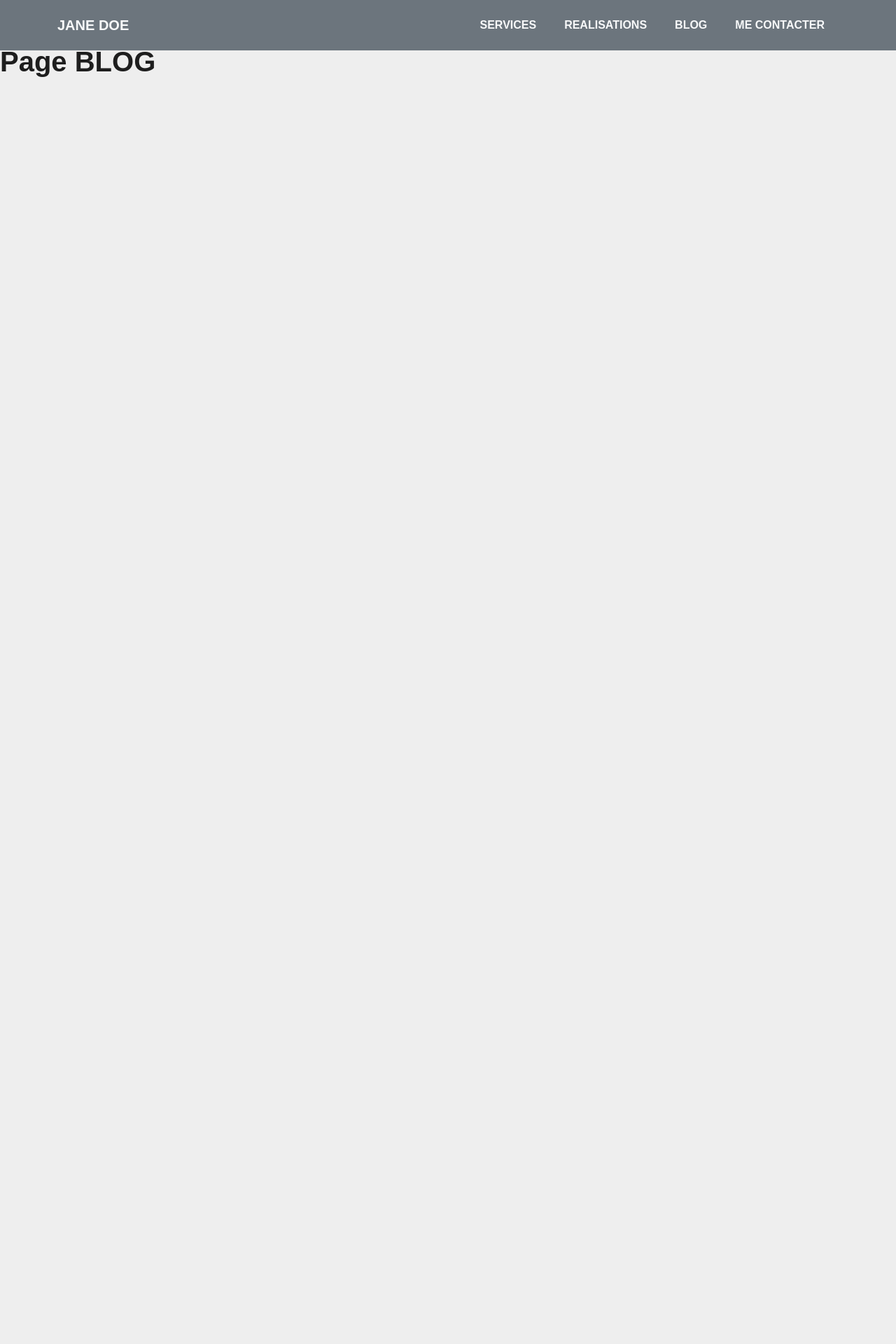
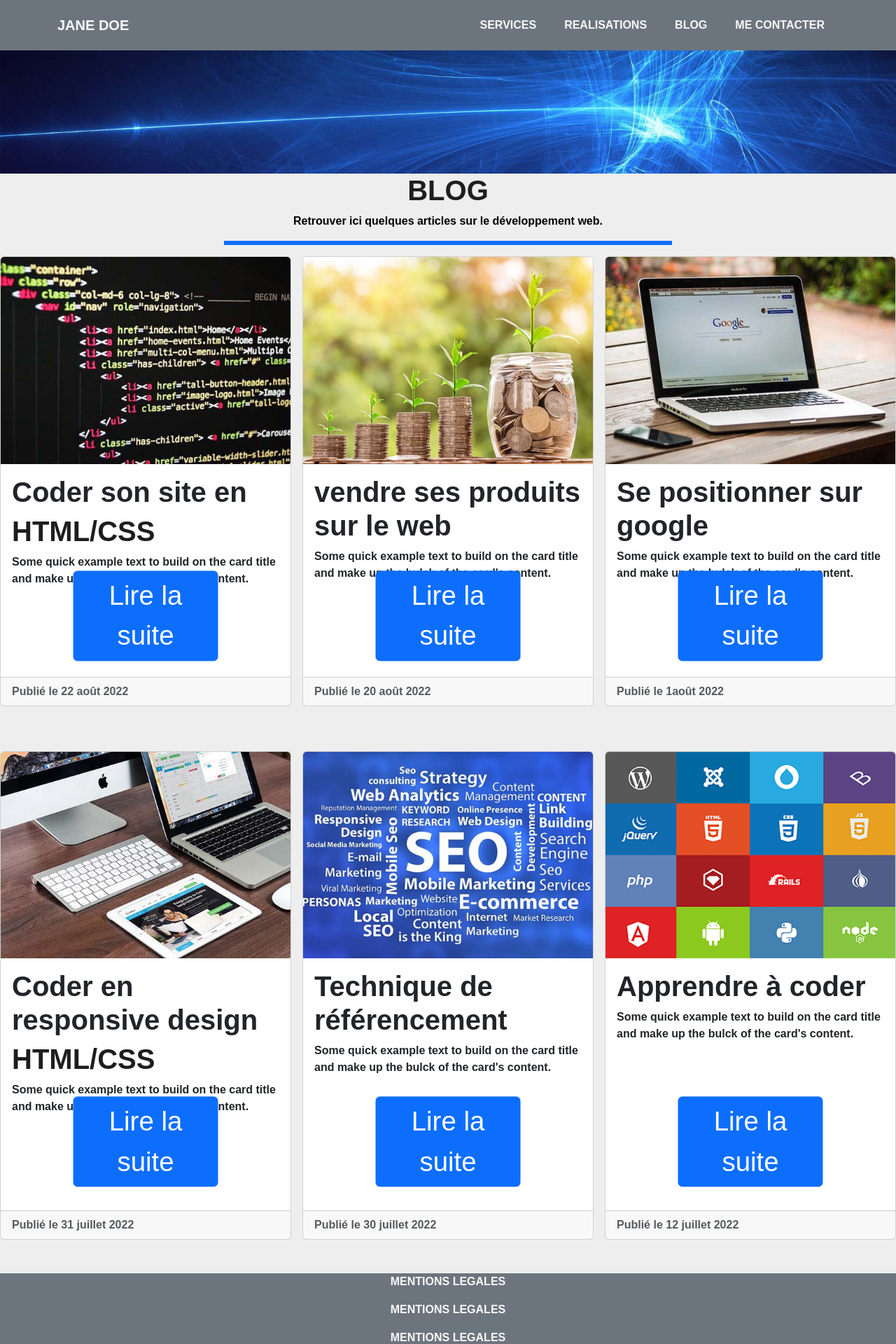
Before and after one commit to M-P-FROS/CVJDREACT, a React (Vite) app: page /blog in a window 1280 px wide. Shown: the top 1920 px of the page at 70% size. Before the commit the page ends 800 px from the top, so only its background shows below. Built offline with nearby package versions, Linux system fonts and the light colour scheme.

Commit message:
page blog au 09 09

```diff
--- a/src/pages/Blog.jsx
+++ b/src/pages/Blog.jsx
@@ -1,13 +1,131 @@
 import Header from '../assets/components/Header'
+import Footer from '../assets/components/Footer'
+import Banner from '../assets/components/Banner'
+
+
 
 const Blog = () => {
     return (
         <section id="blog">
             <Header />
-            <div className="contenair mt-5 text-dark">
+            <Banner/>
+            <div className="entête">
+            <h1 className='text-uppercase  text-center font-weight-bold'>blog</h1>
+            <p className='text-center'> Retrouver ici quelques articles sur le développement web.</p>
+            <hr className="w-50 mx-auto border border-primary bg-primary border-3 opacity-100"/>
+        </div>
 
-            <h1>Page BLOG</h1>
+        <div className='Blogcard'>
+        <div className="row row-cols-1 row-cols-md-2  row-cols-lg-3 g-3">
+
+
+          <div className="col mb-5">
+      <div className="card h-100">
+        <img src="/images/imgblog/coder.jpg" className="card-img-top" alt="image écran avec du code"/>
+            <div className="card-body ">
+                <h1 className="card-title">Coder son site en</h1>
+                <h1 className='text-uppercase'>Html/Css</h1>
+                <p className="card-text pb-5 mb-5">Some quick example text to build on the card title and make up the bulck of the card&apos;s content.</p>
+
+                <div className='btn-rounded-sm'>
+                <a href="https://getbootstrap.com/docs/4.0/components/card/" className="btn btn-primary btn-rounded  ">Lire la suite</a>
+                </div>
+            </div>
+          <div className="card-footer">
+              <text className="text-muted">Publié le 22 août 2022</text>
+          </div>
         </div>
+        </div>
+
+        <div className="col mb-5">
+    <div className="card h-100">
+      <img src="/images/imgblog/croissance.jpg" className="card-img-top" alt="Pile de pièce de monnaie"/>
+          <div className="card-body ">
+              <h1 className="card-title">vendre ses produits sur le web</h1>
+              <p className="card-text pb-5 mb-5">Some quick example text to build on the card title and make up the bulck of the card&apos;s content.</p>
+             <br/>
+             <div className='btn-rounded-sm'>
+             <a href="https://getbootstrap.com/docs/4.0/components/card/" className="btn btn-primary">Lire la suite</a>
+             </div>
+            </div>
+          <div className="card-footer">
+            <text className="text-muted">Publié le 20 août 2022</text>
+          </div>
+        </div>
+        </div>
+
+<div className="col mb-5">
+    <div className="card h-100">
+      <img src="/images/imgblog/google.jpg" className="card-img-top" alt="image écran avec le requeteur google"/>
+          <div className="card-body ">
+              <h1 className="card-title">Se positionner sur google</h1>
+            <p className="card-text pb-5 mb-5">Some quick example text to build on the card title and make up the bulck of the card&apos;s content.</p>
+             <br/>
+             <div className='btn-rounded-sm'>
+             <a href="https://getbootstrap.com/docs/4.0/components/card/" className="btn btn-primary">Lire la suite</a>
+             </div>
+            </div>
+          <div className="card-footer">
+            <text className="text-muted">Publié le 1août 2022</text>
+          </div>
+        </div>
+        </div>
+
+        <div className="col mb-5">
+    <div className="card h-100">
+      <img src="/images/imgblog/screens.jpg" className="card-img-top" alt="image écran avec du code"/>
+          <div className="card-body ">
+              <h1 className="card-title">Coder en responsive design</h1>
+              <h1 className='text-uppercase'>Html/Css</h1>
+              <p className="card-text pb-5 mb-5">Some quick example text to build on the card title and make up the bulck of the card&apos;s content.</p>
+             <br/>
+             <div className='btn-rounded-sm'>
+             <a href="https://getbootstrap.com/docs/4.0/components/card/" className="btn btn-primary">Lire la suite</a>
+             </div>
+            </div>
+          <div className="card-footer">
+            <text className="text-muted">Publié le 31 juillet 2022</text>
+          </div>
+        </div>
+        </div>
+
+        <div className="col mb-5">
+    <div className="card h-100">
+      <img src="/images/imgblog/seo.jpg" className="card-img-top" alt="image grahique SEO avec des mots en lien avec le SEO"/>
+          <div className="card-body ">
+              <h1 className="card-title">Technique de référencement</h1>
+              <p className="card-text pb-5 mb-5">Some quick example text to build on the card title and make up the bulck of the card&apos;s content.</p>
+             <br/>
+             <div className='btn-rounded-sm'>
+             <a href="https://getbootstrap.com/docs/4.0/components/card/" className="btn btn-primary">Lire la suite</a>
+             </div>
+            </div>
+          <div className="card-footer">
+            <text className="text-muted">Publié le 30 juillet 2022</text>
+          </div>
+        </div>
+        </div>
+
+        <div className="col mb-5">
+    <div className="card h-100">
+      <img src="/images/imgblog/technos.png" className="card-img-top" alt="mosaique avec tous les types de langage"/>
+          <div className="card-body ">
+              <h1 className="card-title">Apprendre à coder </h1>
+               <p className="card-text pb-5 mb-5">Some quick example text to build on the card title and make up the bulck of the card&apos;s content.</p>
+             <br/>
+             <div className='btn-rounded-sm'>
+             <a href="https://getbootstrap.com/docs/4.0/components/card/" className="btn btn-primary">Lire la suite</a>
+             </div>
+            </div>
+          <div className="card-footer">
+            <text className="text-muted">Publié le 12 juillet 2022</text>
+          </div>
+        </div>
+        </div>
+
+            </div>
+           </div>
+        <Footer/>
         </section>
     )
 };
--- a/src/sass/home.scss
+++ b/src/sass/home.scss
@@ -60,3 +60,9 @@
     background-color: white;
 
 }
+
+.blog{
+    .a{
+        font-size: 00.5vw;;
+    }
+}
```
